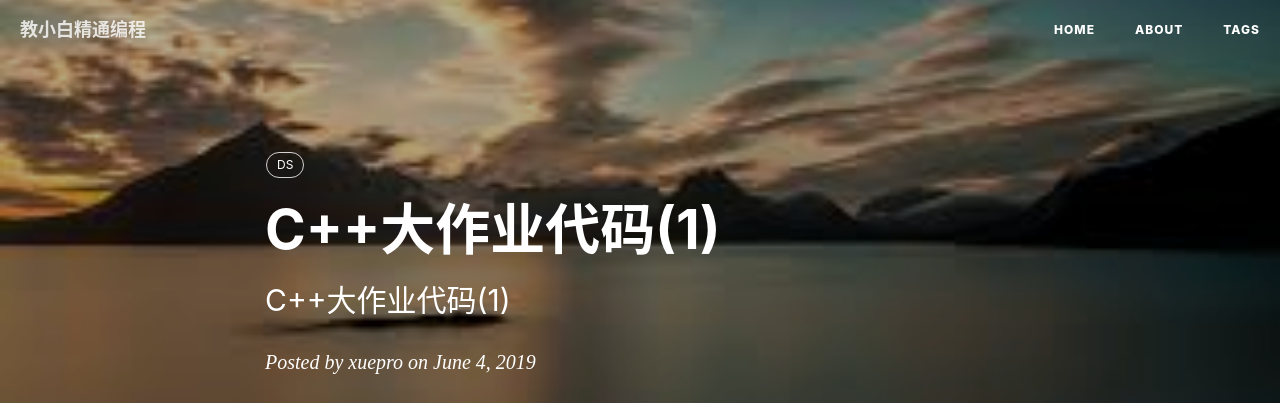
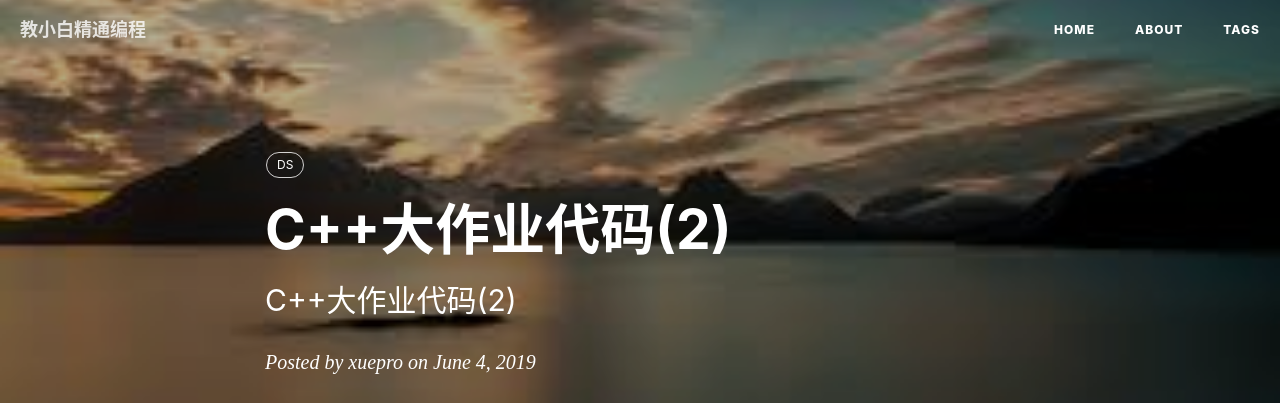
Before and after one commit to xuepro/xuepro.github.io, a Jekyll site: the page built from _posts/2019-06-14-C++大作业代码(2).md, in a window 1280 px wide and 900 px high. Shown: the top 403 px of the window. Built offline with Jekyll 4.4.1, drawn with Linux system fonts in a browser that asks for light colours; nearby versions of some CDN libraries; comment, search, counter and statistics services are not loaded.

Commit message:
Update and rename 2019-06-14-C++大作业代码(1).md to 2019-06-14-C++大作业代码(2).md

```diff
--- a/_posts/2019-06-14-C++大作业代码(1).md
+++ b/_posts/2019-06-14-C++大作业代码(2).md
@@ -1,7 +1,7 @@
 ---
 layout:       post
-title:        C++大作业代码(1)
-subtitle:     C++大作业代码(1)
+title:        C++大作业代码(2)
+subtitle:     C++大作业代码(2)
 date:         2019-06-04 08:00:00
 author:       "xuepro"
 header-img:   "img/home_bg.jpg"
```
